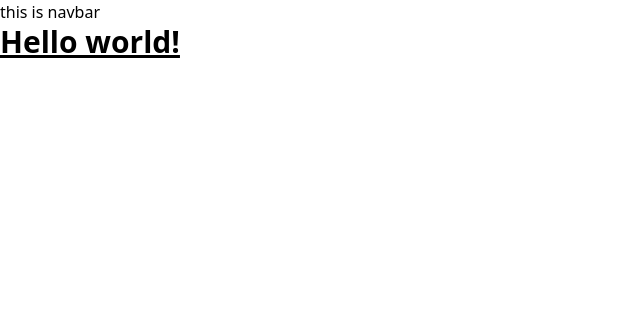
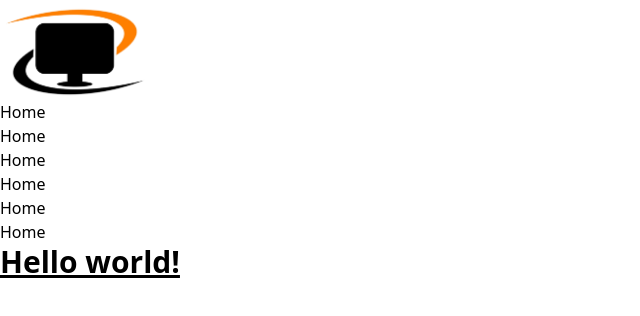
Before and after one commit to LimonFarazi03/computerBd, a React (Create React App) app: page / in a window 1280 px wide. Shown: the top 316 px of the page, without its empty margins (0-640 px from the left). Built offline with nearby package versions, Linux system fonts and the light colour scheme.

Commit message:
some change

```diff
--- a/package.json
+++ b/package.json
@@ -8,6 +8,7 @@
     "@testing-library/user-event": "^13.5.0",
     "react": "^18.0.0",
     "react-dom": "^18.0.0",
+    "react-router-dom": "^6.3.0",
     "react-scripts": "5.0.0",
     "web-vitals": "^2.1.4"
   },
--- a/src/components/Navbar/Navbar.js
+++ b/src/components/Navbar/Navbar.js
@@ -1,9 +1,18 @@
 import React from 'react';
+import logo from '../Usefull/Images/logo.png'
 
 const Navbar = () => {
   return (
     <div>
-      <h1>this is navbar</h1>
+      <img width='150px' src={logo} alt="" />
+      <ul>
+        <li>Home</li>
+        <li>Home</li>
+        <li>Home</li>
+        <li>Home</li>
+        <li>Home</li>
+        <li>Home</li>
+      </ul>
     </div>
   );
 };
--- a/src/index.js
+++ b/src/index.js
@@ -1,14 +1,17 @@
 import React from 'react';
-import ReactDOM from 'react-dom';
+import ReactDOMClient from 'react-dom/client';
 import './index.css';
+import { BrowserRouter } from "react-router-dom";
 import App from './App';
 import reportWebVitals from './reportWebVitals';
+const root = ReactDOMClient.createRoot(document.getElementById('root'))
 
-ReactDOM.render(
+root.render(
   <React.StrictMode>
-    <App />
-  </React.StrictMode>,
-  document.getElementById('root')
+    <BrowserRouter>
+      <App />
+    </BrowserRouter>
+  </React.StrictMode>
 );
 
 // If you want to start measuring performance in your app, pass a function
```
Also changed, not shown: src/components/Usefull/Images/logo.png (added), 1 other file (tests, documents, lock files or other folders).
